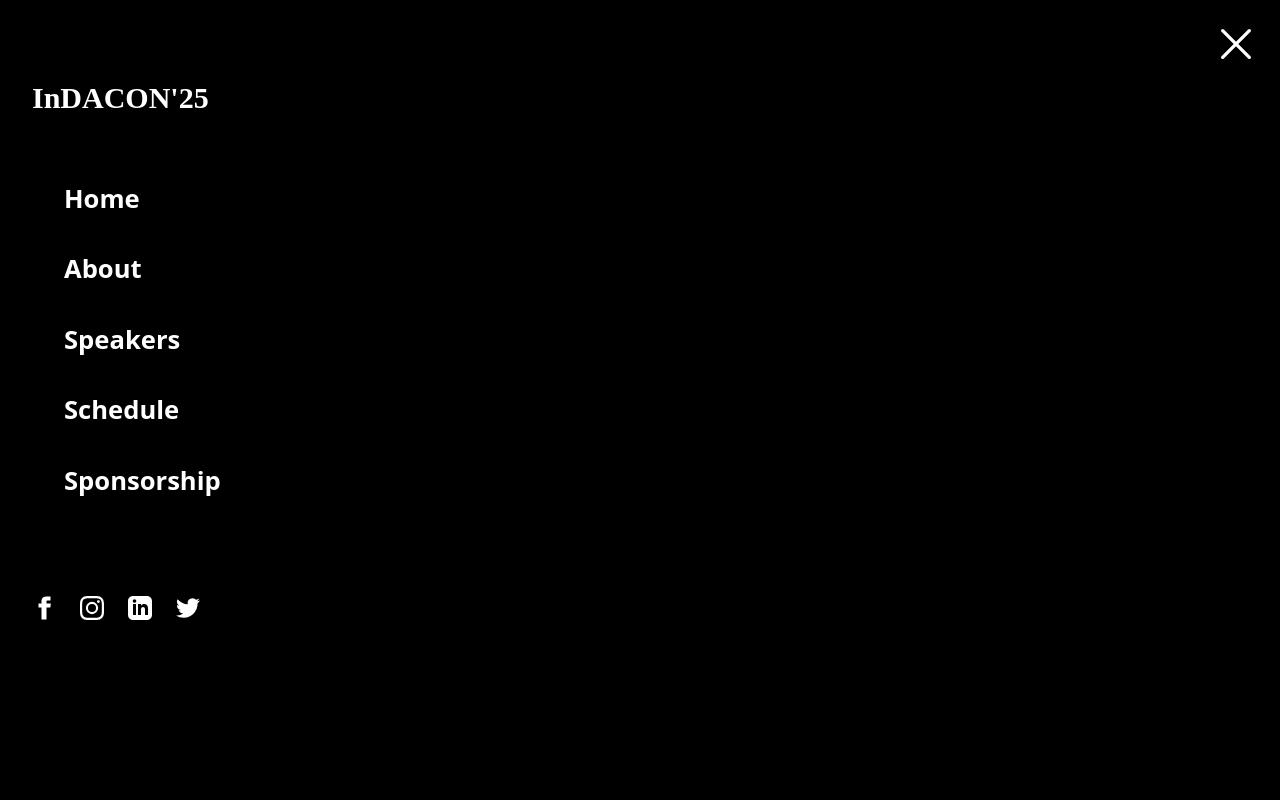
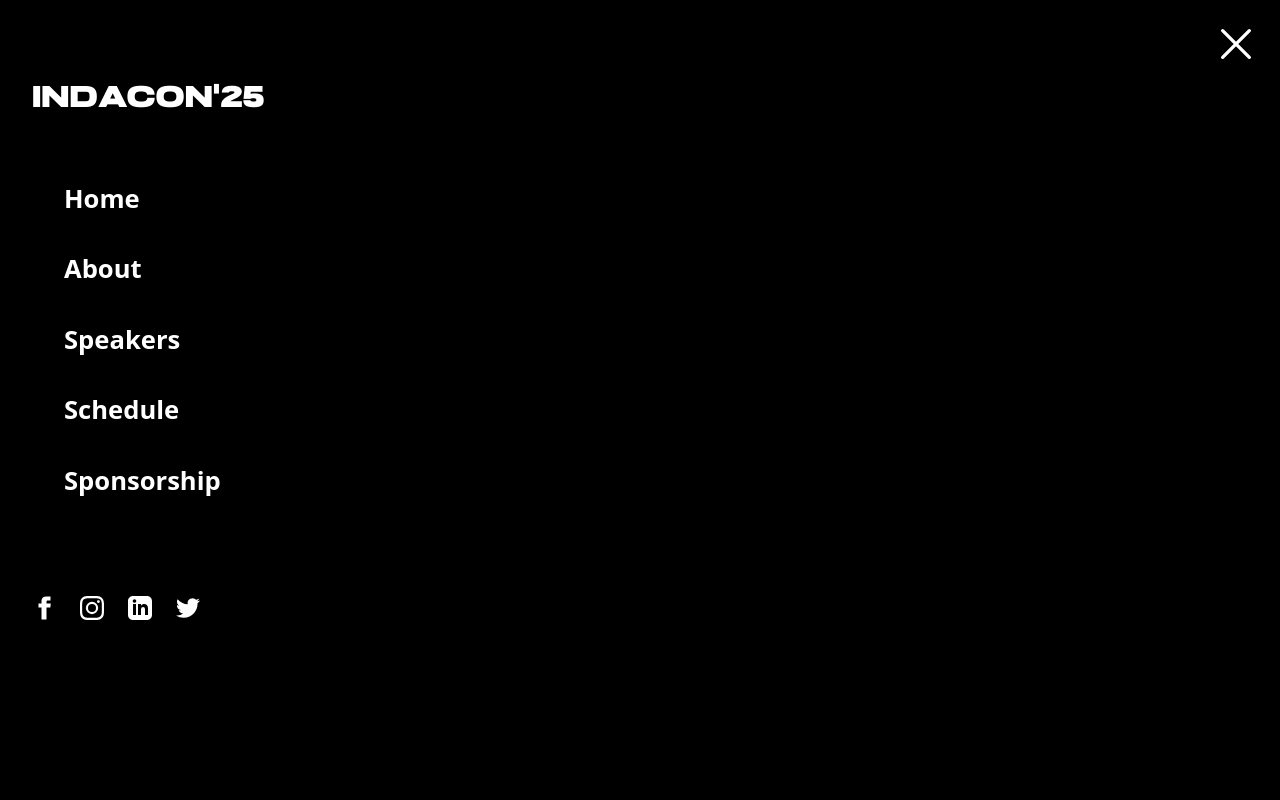
Before and after one commit to Sarthak-Jaiswal4/conference, a plain HTML site: page index.html in a window 1280 px wide. Shown: the top 800 px of the page. Drawn offline with nearby package versions, Linux system fonts and the light colour scheme; the site is published under a folder, as on GitHub Pages, so addresses that start at the root find nothing; a script that the page names is missing.

Commit message:
Update style.css

```diff
--- a/style.css
+++ b/style.css
@@ -22,15 +22,15 @@
 }
 @font-face {
     font-family: heading1;
-    src: url(/Runaways-ExtraBold.woff2);
+    src: url(Runaways-ExtraBold.woff2);
 }
 @font-face {
     font-family: heading2;
-    src: url(/Runaways-Bold.woff2);
+    src: url(Runaways-Bold.woff2);
 }
 @font-face {
     font-family: quotefont;
-    src: url(/silkamono-medium-webfont.woff2);
+    src: url(silkamono-medium-webfont.woff2);
 }
 .going-up{
     background-color: black;
```
